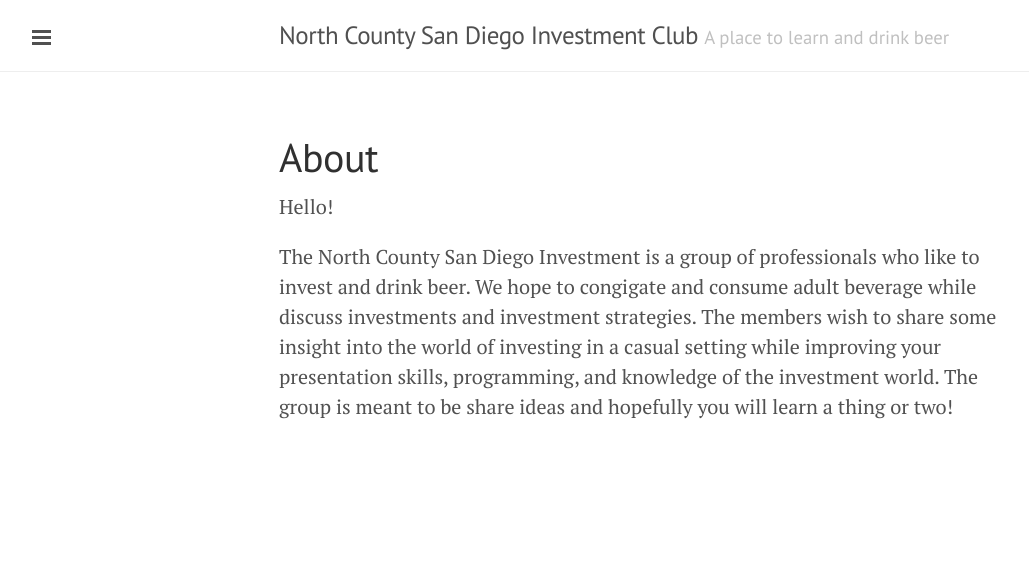
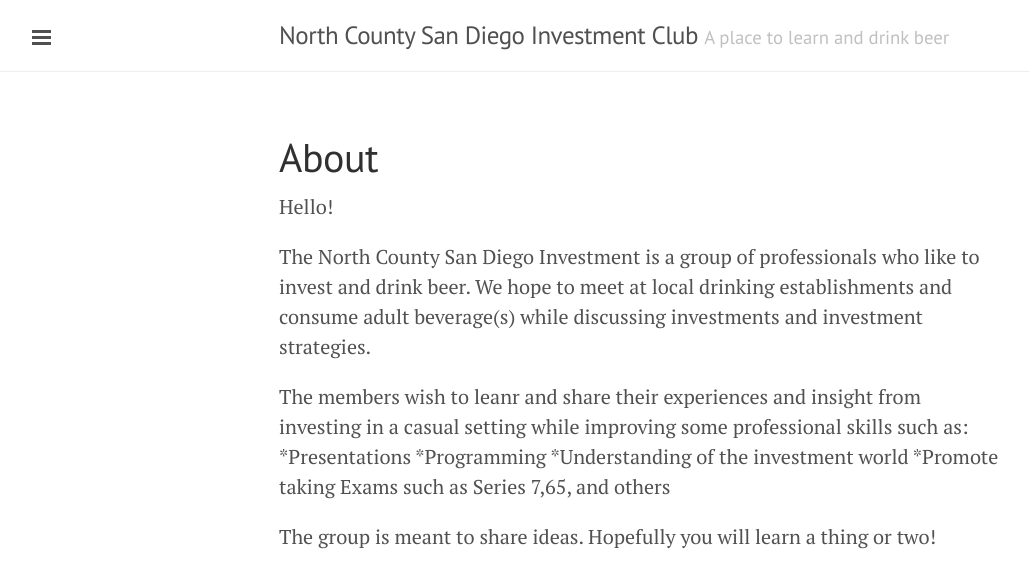
Before and after one commit to ncsdinvestmentclub/ncsdinvestmentclub.github.io, a Jekyll site: the page built from about.md, in a window 1280 px wide. Shown: the top 588 px of the page, without its empty margins (1-1030 px from the left). Built offline with Jekyll 4.4.1, drawn with Linux system fonts in a browser that asks for light colours; Markdown is read by kramdown in place of the engine named in the settings.

Commit message:
about 2nd round
updates to the about section

```diff
--- a/about.md
+++ b/about.md
@@ -8,6 +8,12 @@ title: About
 Hello!
 
 The North County San Diego Investment is a group of professionals who like to invest and drink beer.
-We hope to congigate and consume adult beverage while discuss investments and investment strategies.
-The members wish to share some insight into the world of investing in a casual setting while improving your presentation skills, programming, and knowledge of the investment world.
-The group is meant to be share ideas and hopefully you will learn a thing or two!
+We hope to meet at local drinking establishments and consume adult beverage(s) while discussing investments and investment strategies.
+
+The members wish to leanr and share their experiences and insight from investing in a casual setting while improving some professional skills such as:
+*Presentations
+*Programming
+*Understanding of the investment world
+*Promote taking Exams such as Series 7,65, and others
+
+The group is meant to share ideas. Hopefully you will learn a thing or two!
```
